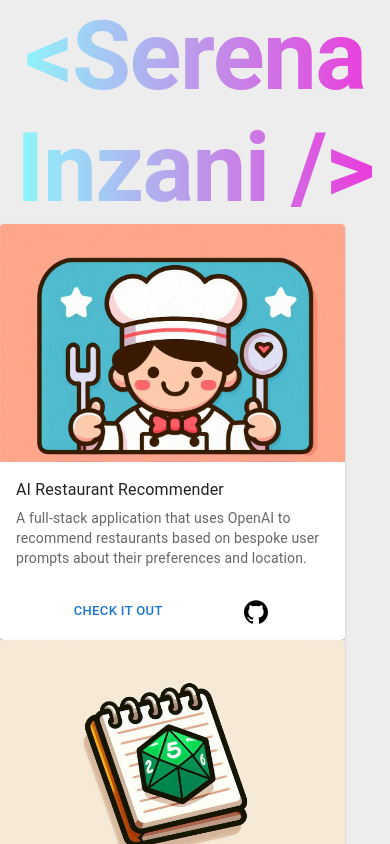
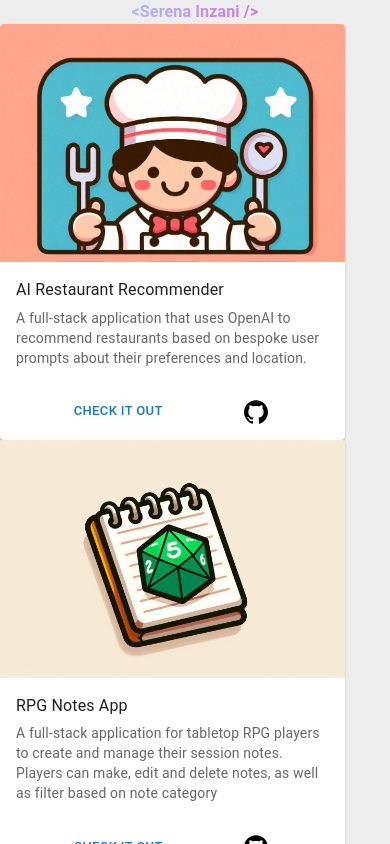
Before and after one commit to serenainzani/serena-portfolio, a Next.js app: page / in a window 390 px wide. Shown: the top 844 px of the page. Built offline with nearby package versions, Linux system fonts and the light colour scheme.

Commit message:
feat: css for mobile improved

```diff
--- a/src/app/page.tsx
+++ b/src/app/page.tsx
@@ -8,7 +8,6 @@ export default function Home() {
         <main>
             <section>
                 <Typography
-                    variant="h1"
                     textAlign="center"
                     sx={{
                         backgroundImage: `linear-gradient( to left, #ef32d9, #89fffd)`,
@@ -19,7 +18,7 @@ export default function Home() {
                         WebkitTextFillColor: "transparent",
                         fontWeight: "bold",
                     }}
-                    className="mt-36 mb-8"
+                    className="text-4xl sm:text-8xl mt-6 sm:mt-36 sm:mb-8"
                 >
                     {"<Serena Inzani />"}
                 </Typography>
```
